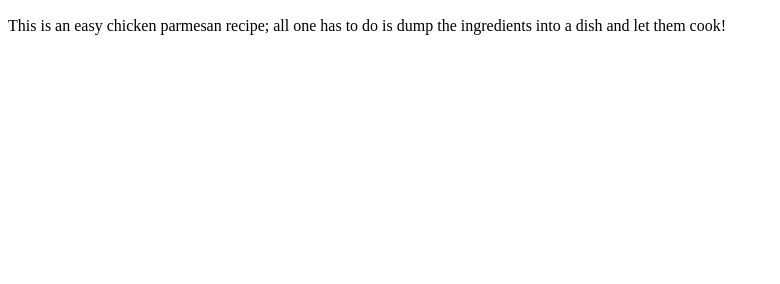
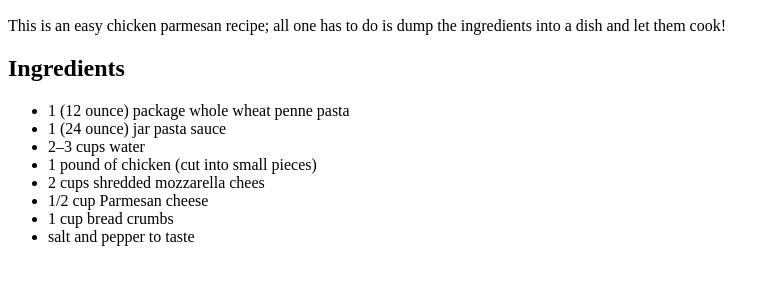
Before and after one commit to colin-intj/odin-recipes, a plain HTML site: page recipes/chicken-parm.html in a window 1280 px wide. Shown: the part 434-718 px from the top of the page, without its empty margins (0-780 px from the left). Drawn offline with Linux system fonts and the light colour scheme.

Commit message:
Add list of ingredients for chicken parmesan recipe

```diff
--- a/recipes/chicken-parm.html
+++ b/recipes/chicken-parm.html
@@ -12,5 +12,16 @@
     <h2>Description</h2>
     <p>This is an easy chicken parmesan recipe; all one has to do is dump the
       ingredients into a dish and let them cook!</p>
+    <h2>Ingredients</h2>
+    <ul>
+      <li>1 (12 ounce) package whole wheat penne pasta</li>
+      <li>1 (24 ounce) jar pasta sauce</li>
+      <li>2–3 cups water</li>
+      <li>1 pound of chicken (cut into small pieces)</li>
+      <li>2 cups shredded mozzarella chees</li>
+      <li>1/2 cup Parmesan cheese</li>
+      <li>1 cup bread crumbs</li>
+      <li>salt and pepper to taste</li>
+    </ul>
   </body>
 </html>
```
